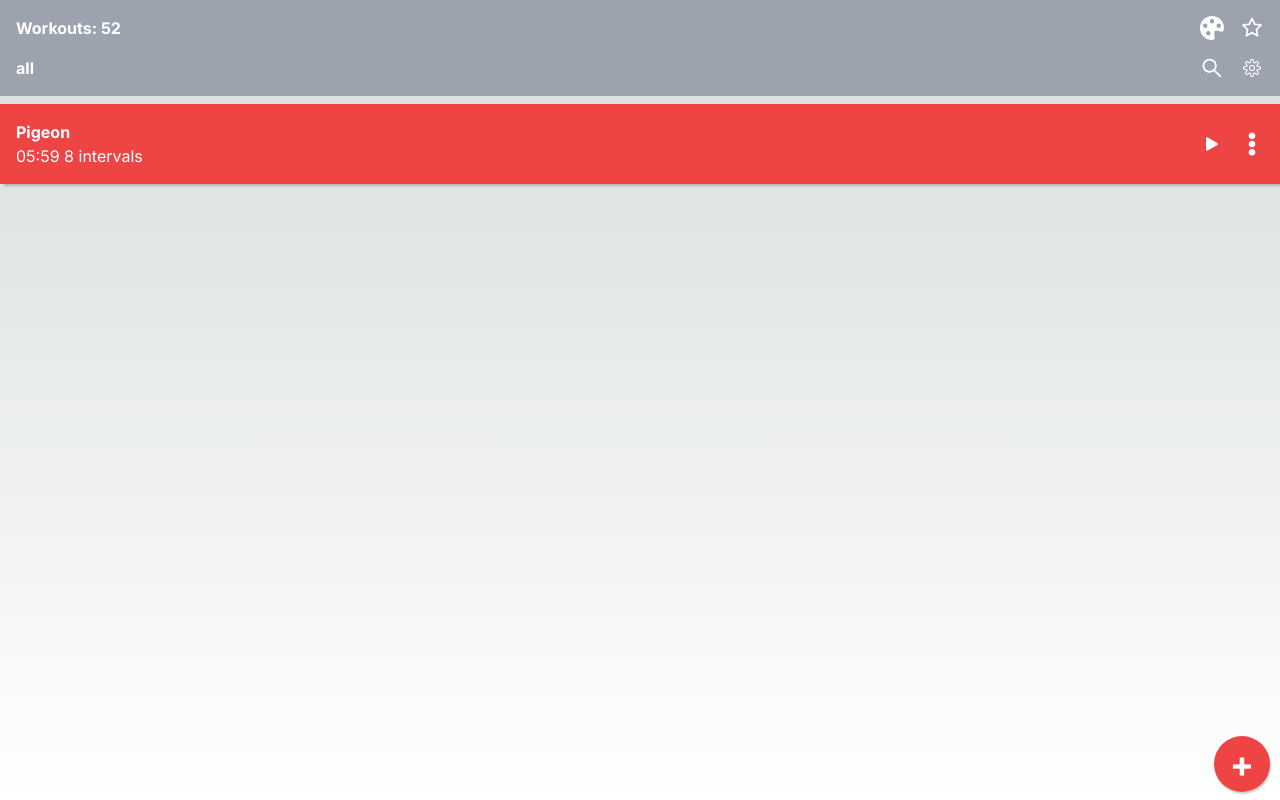
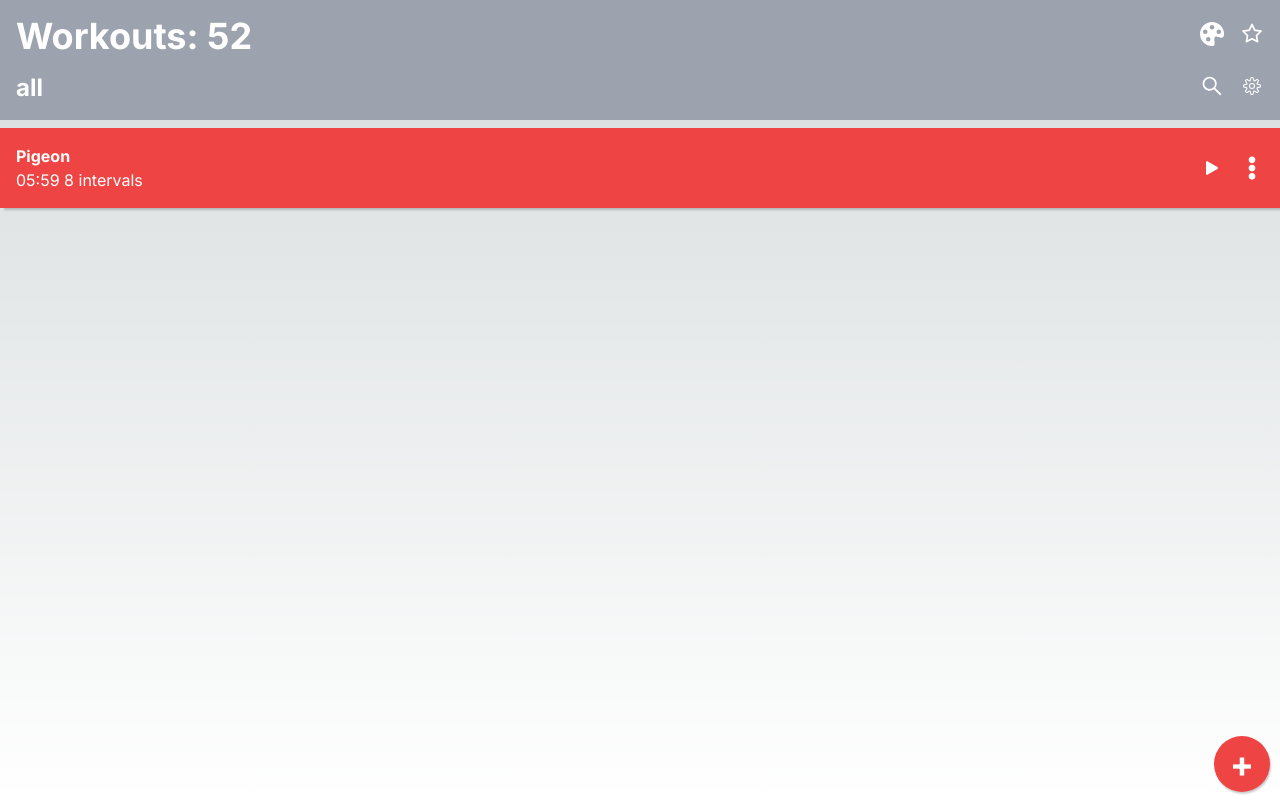
Before and after one commit to Lewisjohnward/tabata-timer, a Next.js app: page / in a window 1280 px wide. Both pictures are taken after a click on the button 28 px from the left and 28 px from the top of the page. Built offline with nearby package versions, Linux system fonts and the light colour scheme.

Commit message:
changed text size

```diff
--- a/src/app/components/home.tsx
+++ b/src/app/components/home.tsx
@@ -52,16 +52,17 @@ const IconArr = [
     <AiOutlineSearch />,
     <CiSettings />,
 ]
+
 const Header = () => {
     return (
         <div className="flex justify-between gap-4 bg-gray-400 p-4 text-white font-bold">
             <div className="space-y-4">
-                <p>
+                <h1 className="text-4xl">
                     Workouts: 52
-                </p>
-                <p>
+                </h1>
+                <h2 className='text-2xl'>
                     all
-                </p>
+                </h2>
             </div>
             <div className="grid grid-cols-2 gap-4 text-2xl">
                 {IconArr.map(d => (
```
